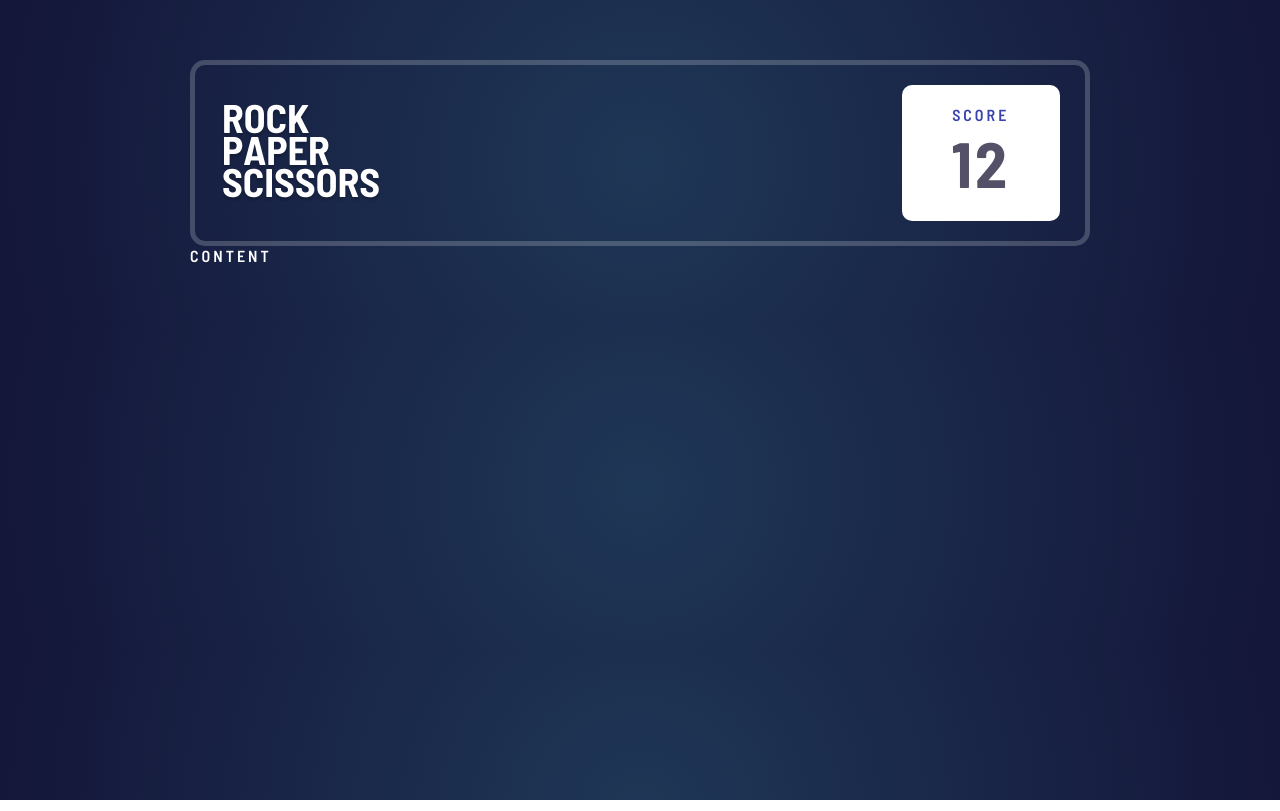
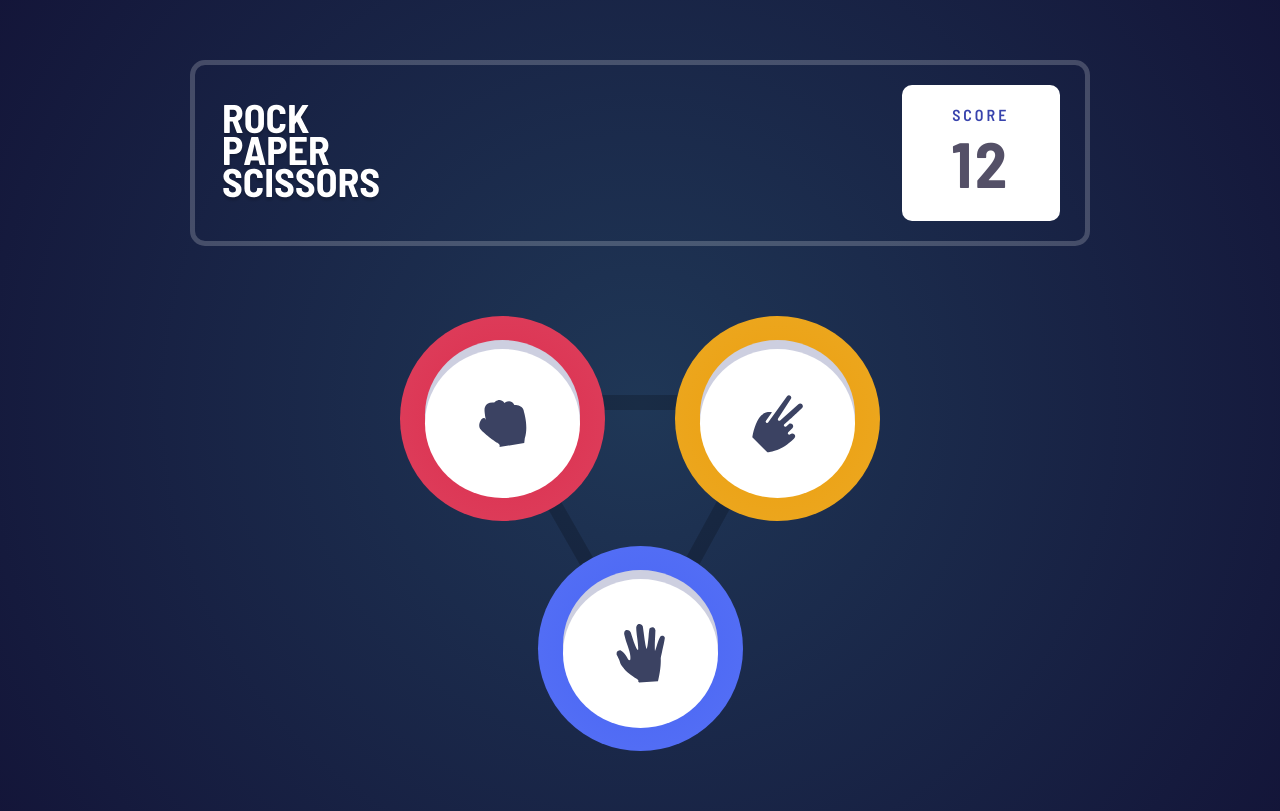
Before and after one commit to milan-timacum/rock-paper-scissors, a React (Create React App) app: page / in a window 1280 px wide. Built offline with nearby package versions, Linux system fonts and the light colour scheme.

Commit message:
Hand components

```diff
--- a/src/App.tsx
+++ b/src/App.tsx
@@ -1,8 +1,14 @@
 import React from 'react';
+
 import Layout from './components/Layout';
+import Content from './components/Content';
 
 function App() {
-	return <Layout>Content</Layout>;
+	return (
+		<Layout>
+			<Content />
+		</Layout>
+	);
 }
 
 export default App;
--- /dev/null
+++ b/src/components/Content.js
@@ -0,0 +1,40 @@
+import React from 'react';
+import styled from 'styled-components';
+
+import Rock from './hands/Rock';
+import Paper from './hands/Paper';
+import Scissors from './hands/Scissors';
+import triangle from '../assets/images/bg-triangle.svg';
+
+const Content = () => {
+	return (
+		<Wrapper>
+			<Rock />
+			<Scissors />
+			<Paper />
+		</Wrapper>
+	);
+};
+
+const Wrapper = styled.div`
+	width: 480px;
+	display: flex;
+	flex-wrap: wrap;
+	justify-content: space-between;
+	position: relative;
+
+	& > div:nth-of-type(3) {
+		margin: 25px auto 0 auto;
+	}
+
+	&:after {
+		position: absolute;
+		content: '';
+		background: url(${triangle}) no-repeat;
+		background-position: center;
+		width: 100%;
+		height: 100%;
+	}
+`;
+
+export default Content;
--- a/src/components/Header.js
+++ b/src/components/Header.js
@@ -17,7 +17,7 @@ const Header = () => {
 
 const Wrapper = styled.header`
 	max-width: 900px;
-	margin: 0 auto;
+	margin: 0 auto 70px auto;
 `;
 
 const Row = styled.div`
--- a/src/components/Layout.js
+++ b/src/components/Layout.js
@@ -40,6 +40,7 @@ const GlobalStyle = createGlobalStyle`
 
 	.row {
 		display: flex;
+		justify-content: center;
 	}
 
 	p {
--- /dev/null
+++ b/src/components/hands/Paper.js
@@ -0,0 +1,15 @@
+import React from 'react';
+
+import Circle from '../ui/Circle';
+import IconPaper from '../../assets/images/icon-paper.svg';
+
+const gradient = {
+	first: '230, 89%, 62%',
+	second: '230, 89%, 65%',
+};
+
+const Paper = () => {
+	return <Circle handIcon={IconPaper} bg={gradient} />;
+};
+
+export default Paper;
--- /dev/null
+++ b/src/components/hands/Rock.js
@@ -0,0 +1,15 @@
+import React from 'react';
+
+import IconRock from '../../assets/images/icon-rock.svg';
+import Circle from '../ui/Circle';
+
+const gradient = {
+	first: '349, 71%, 52%',
+	second: '349, 70%, 56%',
+};
+
+const Rock = () => {
+	return <Circle handIcon={IconRock} bg={gradient} />;
+};
+
+export default Rock;
--- /dev/null
+++ b/src/components/hands/Scissors.js
@@ -0,0 +1,15 @@
+import React from 'react';
+
+import Circle from '../ui/Circle';
+import IconScissors from '../../assets/images/icon-scissors.svg';
+
+const gradient = {
+	first: '39, 89%, 49%',
+	second: '40, 84%, 53%',
+};
+
+const Scissors = () => {
+	return <Circle handIcon={IconScissors} bg={gradient} />;
+};
+
+export default Scissors;
--- /dev/null
+++ b/src/components/ui/Circle.js
@@ -0,0 +1,58 @@
+import React from 'react';
+import styled from 'styled-components';
+
+const Circle = ({ handIcon, bg }) => {
+	return (
+		<Wrapper color={bg}>
+			<Inner>
+				<img src={handIcon} alt='hand-icon' />
+			</Inner>
+		</Wrapper>
+	);
+};
+
+const Wrapper = styled.div`
+	width: 205px;
+	height: 205px;
+	border: 25px solid transparent;
+	box-sizing: border-box;
+	border-radius: 50%;
+	display: flex;
+	justify-content: center;
+	align-items: center;
+	position: relative;
+	z-index: 1;
+
+	&:before {
+		content: '';
+		position: absolute;
+		top: 0;
+		right: 0;
+		bottom: 0;
+		left: 0;
+		margin: -25px;
+		border-radius: inherit;
+		background: ${(props) =>
+			props.color &&
+			'radial-gradient(circle,hsl(' +
+				props.color.first +
+				'), hsl(' +
+				props.color.second +
+				'))'};
+	}
+`;
+
+const Inner = styled.div`
+	width: 155px;
+	height: 149px;
+	background-color: white;
+	display: flex;
+	justify-content: center;
+	align-items: center;
+	border-radius: 50%;
+	box-shadow: 0 -9px #cdcfe0;
+	position: relative;
+	bottom: -5px;
+`;
+
+export default Circle;
```
